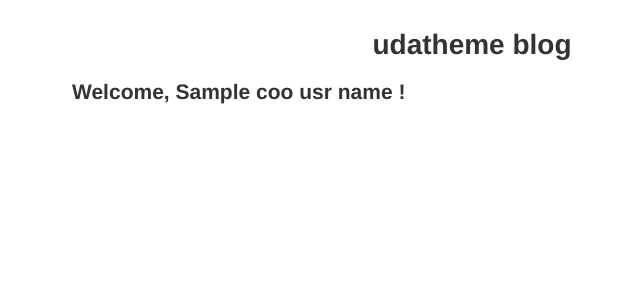
After one commit to theme/udatheme, a Python web app: template templates/welcome.jinja2 in a window 1280 px wide. The commit adds this page. Shown: the top 300 px of the page, without its empty margins (168-808 px from the left). Run offline with Jinja, Linux system fonts and the light colour scheme; the template is opened without the code that fills it: most values are stand-ins (such as "Sample title", 1, 10 or a date in 2020).

Commit message:
add welcome page template

```diff
--- a/templates/base.jinja2
+++ b/templates/base.jinja2
@@ -1,11 +1,18 @@
 <!DOCTYPE html>
 <html>
+    <title>
+        udatheme -
+        {% block title %}
+        {% endblock title %}
+    </title>
     <head>
         <link rel="stylesheet" type="text/css" href="/css/index.css">
         <a href="/blog"><h1>udatheme blog</h1></a>
     </head>
 
     <body>
+        {% block welcome %}
+        {% endblock welcome %}
 
         {% block posts %}
         {% endblock posts %}
--- a/templates/permpost.jinja2
+++ b/templates/permpost.jinja2
@@ -18,6 +18,6 @@
             <p>{{ post.content }}</p>
         </div>
       {% endif %}
-      <p>Queried {{queried_time_seconds}} seconds. </p>
+      <p>Queried {{queried_time_seconds}} seconds ago. </p>
 {% endautoescape %}
 {% endblock permpost %}
--- /dev/null
+++ b/templates/welcome.jinja2
@@ -0,0 +1,11 @@
+{% extends "base.jinja2" %}
+
+{% block title %}
+    welcome
+{% endblock title %}
+
+{% block welcome%}
+{% autoescape true %}
+    <h2> Welcome, {{coo_usr_name}} ! </h2>
+{% endautoescape %}
+{% endblock welcome %}
--- a/usr.py
+++ b/usr.py
@@ -122,7 +122,8 @@ class UsrPageHandler(webapp2.RequestHandler):
                 "error_password": self.err_pw,
                 "error_passverify": self.err_pwv,
                 "email": self.usr_email,
-                "error_email": self.err_email }))
+                "error_email": self.err_email,
+                "coo_usr_name": self.coo_usr_name}))
 
     def set_cookie_user(self):
         self.response.headers.add_header('Set-Cookie',
@@ -205,7 +206,7 @@ class WelcomeHandler(UsrPageHandler):
     def get(self):
         self.get_cookie_user()
         if not self.coo_usr_name == '':
-            self.response.out.write("Welcome! %s" % self.coo_usr_name)
+            self.write_form('welcome.jinja2')
         else:
             self.redirect("/blog/login")
 
```
